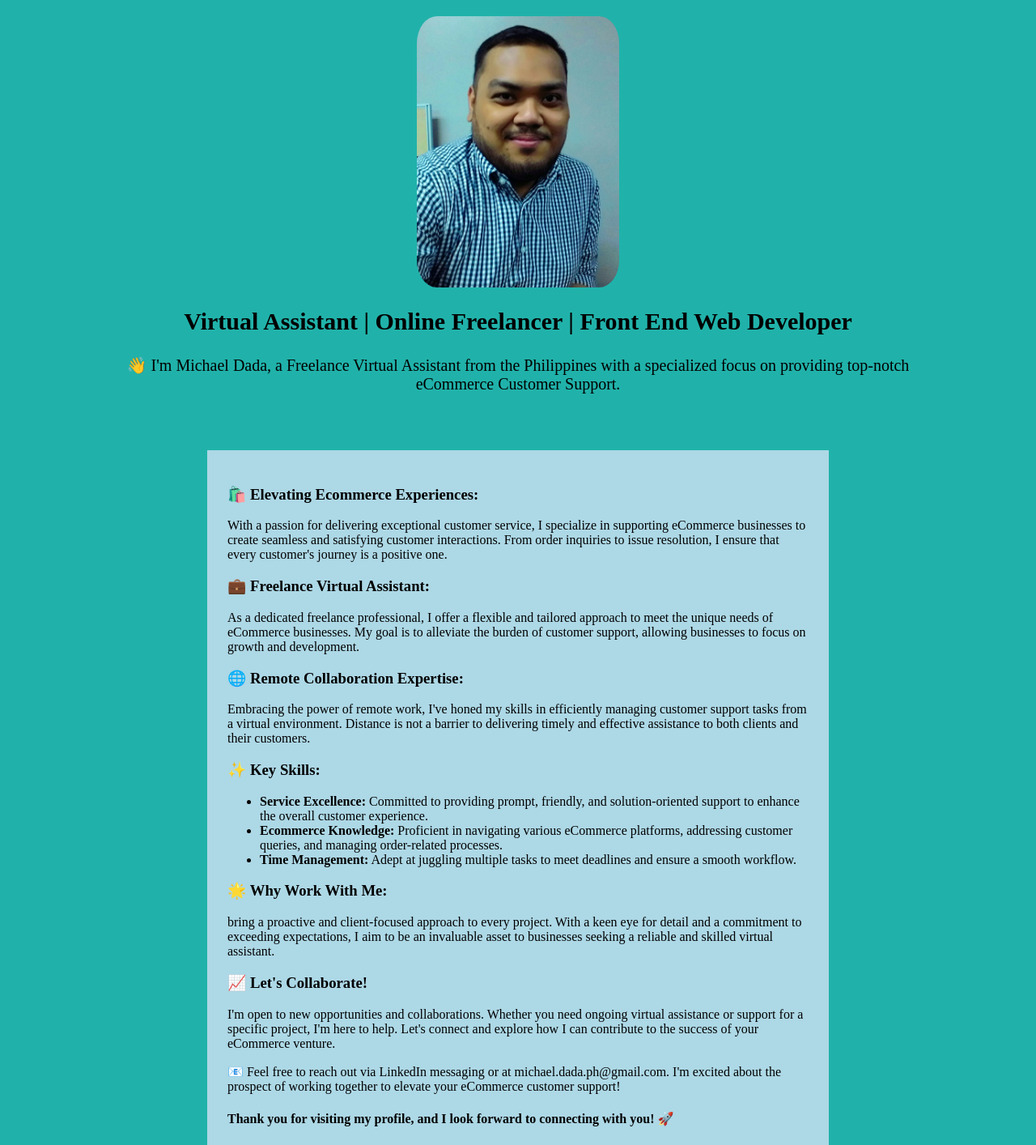
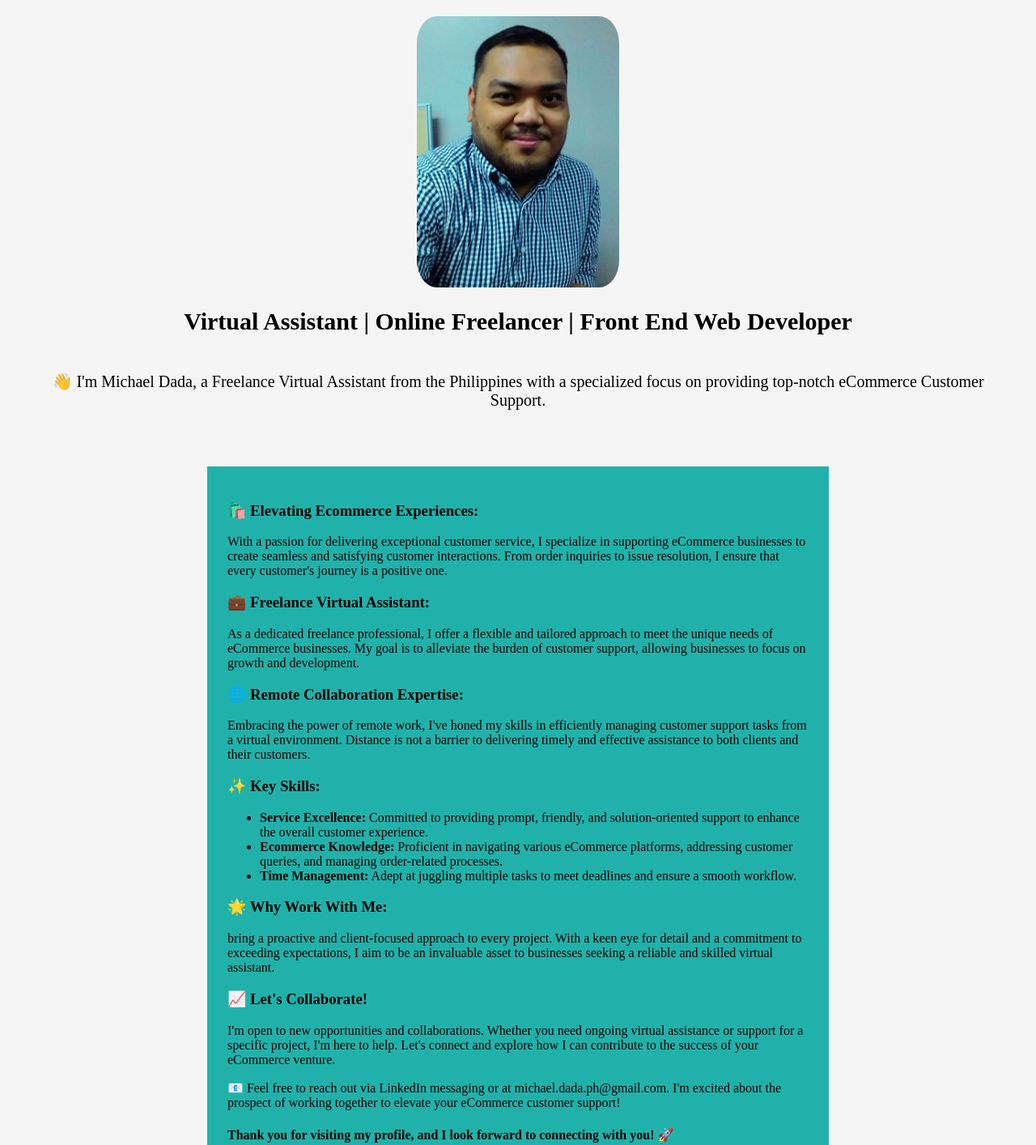
Before and after one commit to mikefd17/personal-website, a plain HTML site: page index.html in a window 1280 px wide. Shown: the top 1414 px of the page at 81% size. Drawn offline with Linux system fonts and the light colour scheme.

Commit message:
Updates to background color in style.css

```diff
--- a/css/style.css
+++ b/css/style.css
@@ -1,5 +1,5 @@
 body {
-    background-color: lightseagreen;
+    background-color: whitesmoke;
     margin: auto;
 }
 
@@ -8,7 +8,7 @@ header {
     justify-content: center;
     align-items: center;
     margin: auto;
-    max-width: 80%;
+    max-width: 100%;
     padding: 20px;
     flex-wrap: wrap;
 }
@@ -26,11 +26,17 @@ header {
     padding-right: 20px;
     text-align: center;
 }
+
+.opening {
+    display: flex;
+    flex-wrap: wrap;
+}
+
 .about-me {
     display: inline-block;
     align-items: center;
     margin: 30px 20% 30px 20%;
-    background-color: lightblue;
+    background-color: lightseagreen;
     padding: 25px;
 }
 
@@ -71,7 +77,7 @@ header {
 footer {
     display: block;
     justify-content: center;
-    margin: 10px 15%;
+    margin: 50px 15%;
 }
 
 .social {
--- a/index.html
+++ b/index.html
@@ -56,7 +56,7 @@
                 <img src="images/review3.jpg" alt="upwork-review-3" class="upwork-review-3">
         </div>
     <footer>
-        <h2>Let's connect on Social!</h2>
+        <h2>Let's connect!</h2>
             <div class="social">
                 <a href="https://www.facebook.com/mike.dada.1800" target="_blank"><img src="images/facebook.png" alt="facebook-page" class="favicon"></a>
                 <a href="https://www.instagram.com/mikefd.dev/" target="_blank"><img src="images/instagram.png" alt="instagram-page" class="favicon"></a>
```
Lines whose indentation alone changed are shown as unchanged.
